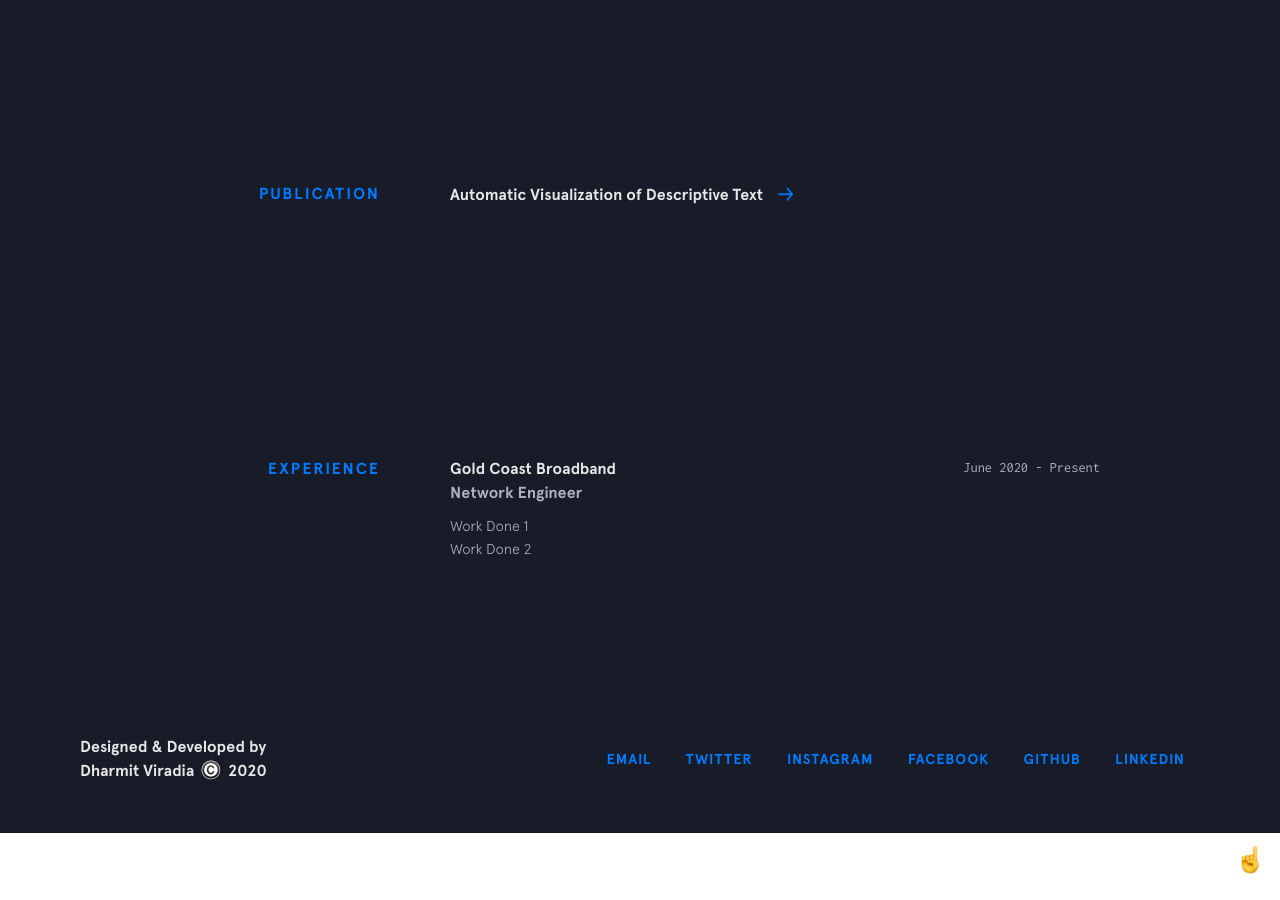
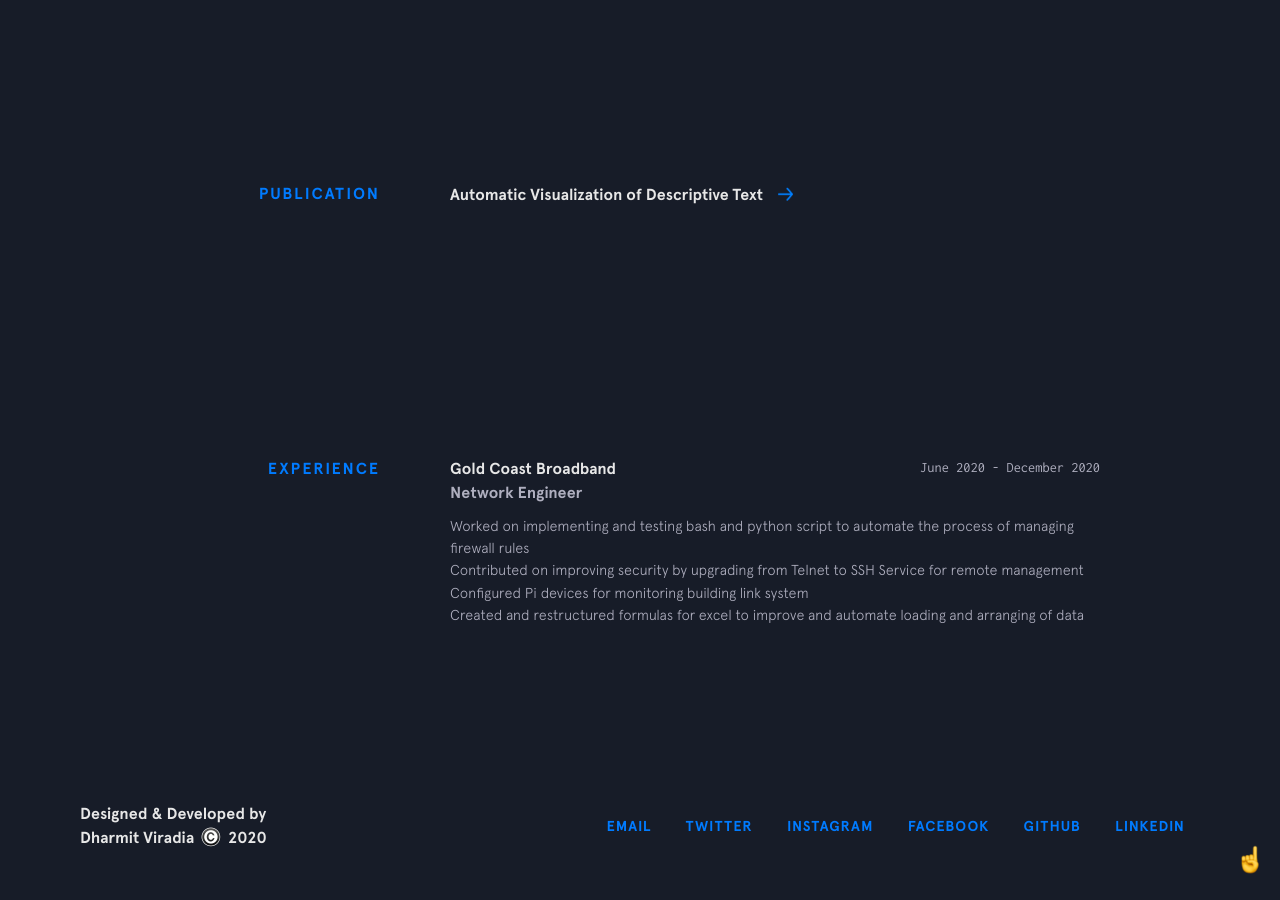
Before and after one commit to dharmitviradia/dharmitviradia.github.io, a Jekyll site: the page built from index.html, in a window 1280 px wide and 900 px high, scrolled down 3236 px. Built offline with Jekyll 4.4.1, drawn with Linux system fonts in a browser that asks for light colours; nearby versions of some CDN libraries.

Commit message:
Update experience.html

```diff
--- a/_includes/experience.html
+++ b/_includes/experience.html
@@ -7,10 +7,12 @@
           <a href="https://goldcoastbroadband.com/" target="_blank">Gold Coast Broadband</a>
           <div>Network Engineer</div>
         </div>
-        <div class="experience__time">June 2020 - Present</div>
+        <div class="experience__time">June 2020 - December 2020</div>
       </div>
     </div>
-    <p>Work Done 1</p>
-    <p>Work Done 2</p>
+    <p>Worked on implementing and testing bash and python script to automate the process of managing firewall rules</p>
+    <p>Contributed on improving security by upgrading from Telnet to SSH Service for remote management</p>
+    <p>Configured Pi devices for monitoring building link system</p>
+    <p>Created and restructured formulas for excel to improve and automate loading and arranging of data</p>
   </div>
 </section>
```
